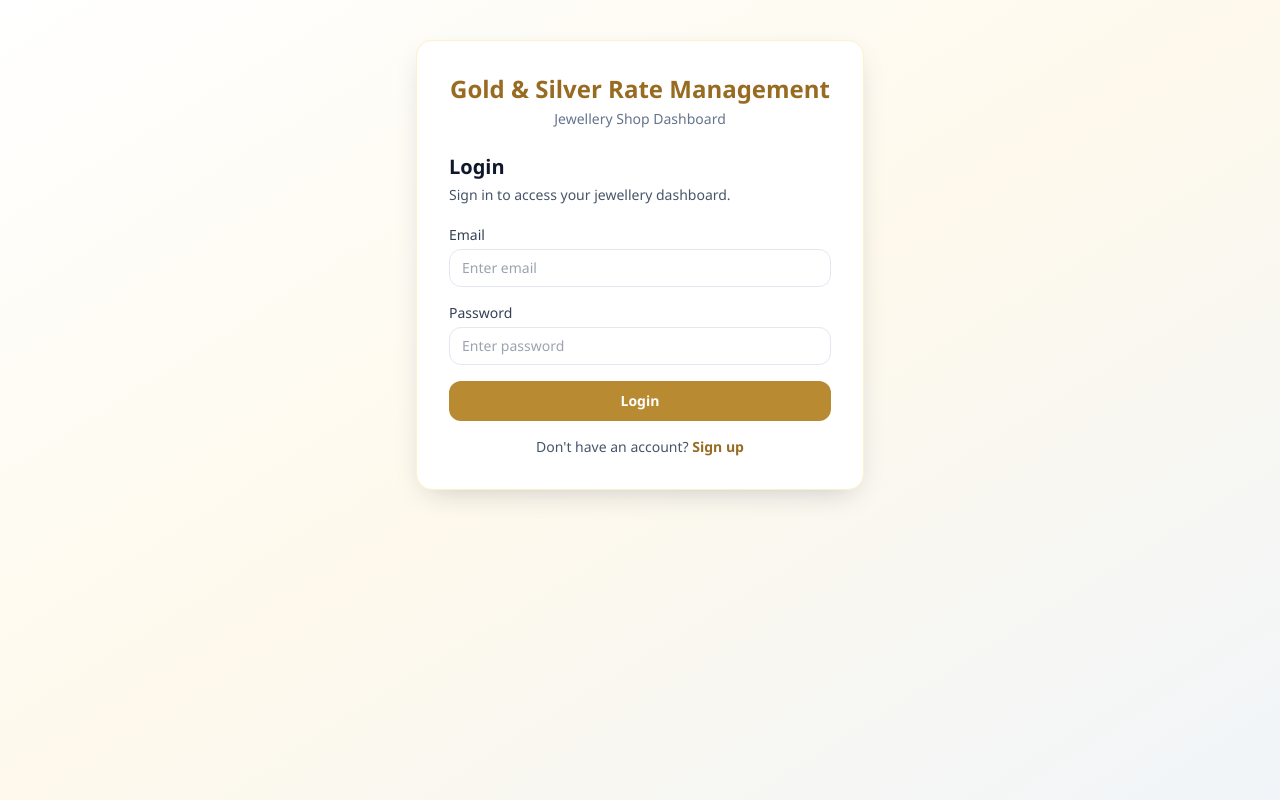
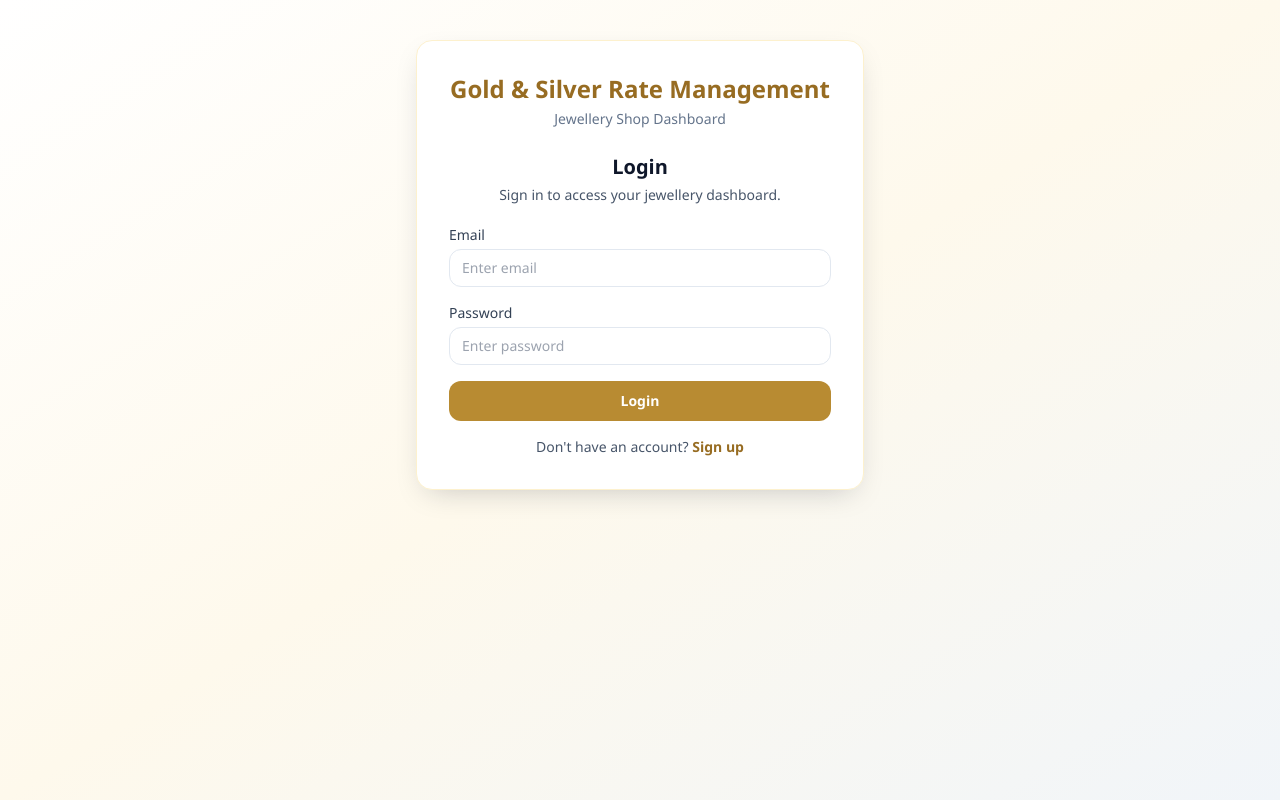
Before and after one commit to JANAKIRAMAN14/GOLDSMITH_FRONTEND, a React (Vite) app: page /login in a window 1280 px wide. Built offline with nearby package versions, Linux system fonts and the light colour scheme; the HTML template or start-up script is replaced by a standard one.

Commit message:
Aligned Fixed

```diff
--- a/src/pages/LoginPage.jsx
+++ b/src/pages/LoginPage.jsx
@@ -34,8 +34,8 @@ function LoginPage() {
 
   return (
     <section>
-      <h2 className="text-lg font-bold text-slate-900 sm:text-xl">Login</h2>
-      <p className="mt-1 text-sm text-slate-600">Sign in to access your jewellery dashboard.</p>
+      <h2 className="text-lg font-bold text-slate-900 text-center sm:text-xl">Login</h2>
+      <p className="mt-1 text-sm text-slate-600 text-center">Sign in to access your jewellery dashboard.</p>
 
       <form onSubmit={handleSubmit} className="mt-5 space-y-4">
         <div>
--- a/src/pages/SignupPage.jsx
+++ b/src/pages/SignupPage.jsx
@@ -49,9 +49,7 @@ function SignupPage() {
 
   return (
     <section>
-      <h2 className="text-lg font-bold text-slate-900 sm:text-xl">Sign Up</h2>
-      <p className="mt-1 text-sm text-slate-600">Create your account with the same dashboard theme.</p>
-
+      <h2 className="text-lg font-bold text-slate-900 sm:text-xl text-center">Sign Up</h2>
       <form onSubmit={handleSubmit} className="mt-5 space-y-4">
         <div>
           <label className="mb-1 block text-sm font-medium text-slate-700">Full Name</label>
```
